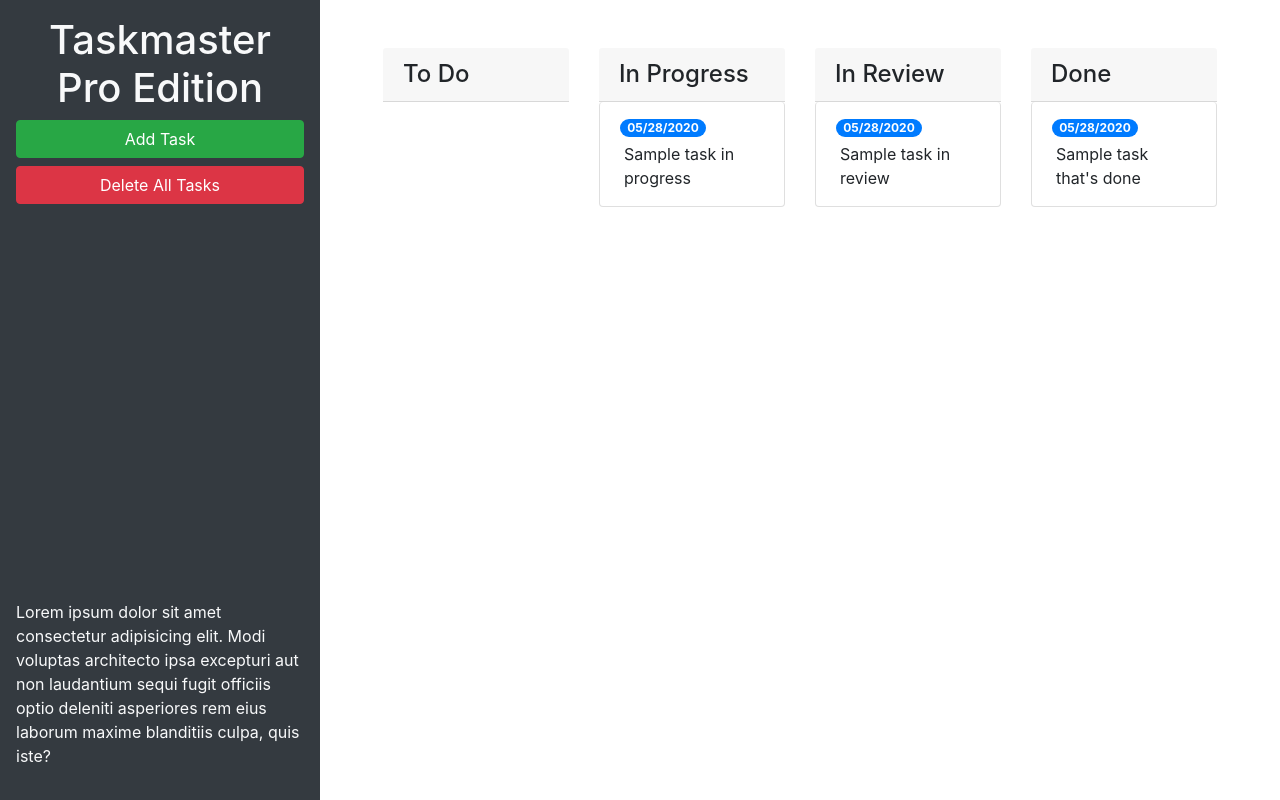
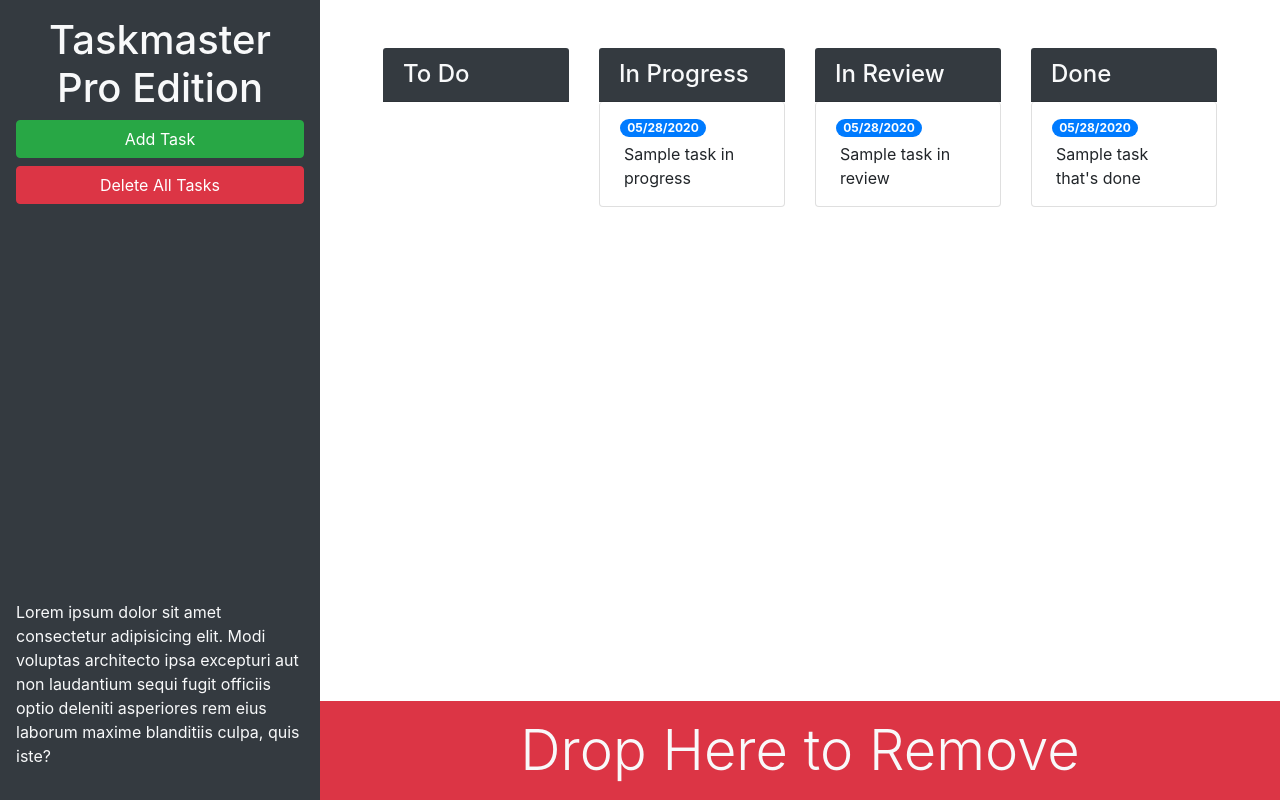
Before and after one commit to AaronLiuXM/taskmaster-pro, a plain HTML site: page index.html in a window 1280 px wide. Drawn offline with nearby package versions, Linux system fonts and the light colour scheme.

Commit message:
add trash section

```diff
--- a/index.html
+++ b/index.html
@@ -18,16 +18,16 @@
       <button id="create-task" class="btn btn-block btn-success" data-toggle="modal" data-target="#task-form-modal">Add
         Task</button>
       <button id="remove-tasks" class="btn btn-block btn-danger">Delete All Tasks</button>
-      <p class="mt-auto">Lorem ipsum dolor sit amet consectetur adipisicing elit. Modi voluptas architecto ipsa
+      <p class="mt-auto d-none d-lg-block">Lorem ipsum dolor sit amet consectetur adipisicing elit. Modi voluptas architecto ipsa
         excepturi aut non
         laudantium sequi fugit officiis optio deleniti asperiores rem eius laborum maxime blanditiis culpa, quis iste?
       </p>
     </header>
-    <main class="col-12 col-lg-9">
+    <main class="col-12 col-lg-9 d-flex flex-column">
       <div class="m-5 row justify-content-around">
       <!--todo start-->
         <div class="col-12 col-md-6 col-xl-3 mb-3">
-          <h4 class="card-header">
+          <h4 class="card-header bg-dark text-light">
             To Do
           </h4>
           <ul id="list-toDo" class="list-group"> </ul>
@@ -36,7 +36,7 @@
       <!--todo end-->
       <!--in progress start-->
       <div class="col-12 col-md-6 col-xl-3 mb-3">
-        <h4 class="card-header">
+        <h4 class="card-header bg-dark text-light">
           In Progress
         </h4>
         <ul id="list-inProgress" class="list-group">
@@ -50,7 +50,7 @@
       <!--in progress end-->
       <!--in review start-->
       <div class="col-12 col-md-6 col-xl-3 mb-3">
-        <h4 class="card-header">
+        <h4 class="card-header bg-dark text-light">
           In Review
         </h4>
         <ul id="list-inReview" class="list-group">
@@ -64,7 +64,7 @@
       <!--in review end-->
       <!--done start-->
       <div class="col-12 col-md-6 col-xl-3 mb-3">
-        <h4 class="card-header">
+        <h4 class="card-header bg-dark text-light">
           Done
         </h4>
         <ul id="list-done" class="list-group">
@@ -75,6 +75,12 @@
         </ul>
       </div>
       <!--done end-->
+    </div>
+
+    <div id="trash" class="mt-auto">
+      <div class="w-100 bg-danger p-3 text-center text-light display-4">
+        Drop Here to Remove
+      </div>
     </div>
     </main>
   </div>
```
